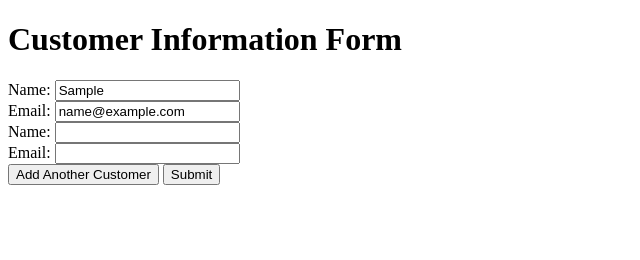
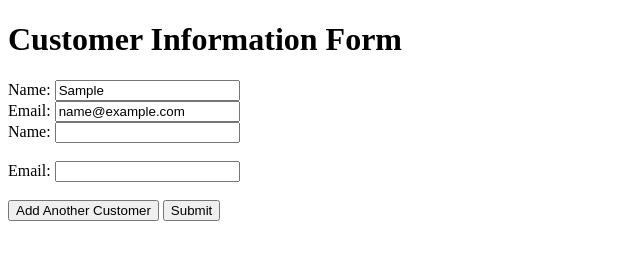
Before and after one commit to JaganMSFTGitHub/JaganMSFTGitHub.github.io, a plain HTML site: page index.html in a window 1280 px wide. Both pictures are taken after typing "Sample", "name@example.com" into the empty fields and a click on the button "Add Another Customer". Shown: the whole page, without its empty margins (0-640 px from the left). Drawn offline with Linux system fonts and the light colour scheme.

Commit message:
Update index.html

```diff
--- a/index.html
+++ b/index.html
@@ -39,10 +39,10 @@
 
             customerSection.innerHTML = `
                 <label for="name${customerCount}">Name:</label>
-                <input type="text" id="name${customerCount}" name="name${customerCount}" required><br>
+                <input type="text" id="name${customerCount}" name="name${customerCount}" required><br><br>
 
                 <label for="email${customerCount}">Email:</label>
-                <input type="email" id="email${customerCount}" name="email${customerCount}" required><br>
+                <input type="email" id="email${customerCount}" name="email${customerCount}" required><br><br>
                 <!-- Add other input fields for Customer ${customerCount} as needed -->
             `;
 
@@ -66,7 +66,7 @@
             }
 
             try {
-                const response = await fetch('https://api.example.com/customers', {
+                const response = await fetch('https://prod-57.eastus.logic.azure.com:443/workflows/775283dd939d42d09f25d44cceb08380/triggers/manual/paths/invoke?api-version=2016-10-01&sp=%2Ftriggers%2Fmanual%2Frun&sv=1.0&sig=MD0X-4Id5k-AvMDlSLVjMFUVBEO7owsjGvnzutfZku4', {
                     method: 'POST',
                     headers: {
                         'Content-Type': 'application/json',
```
